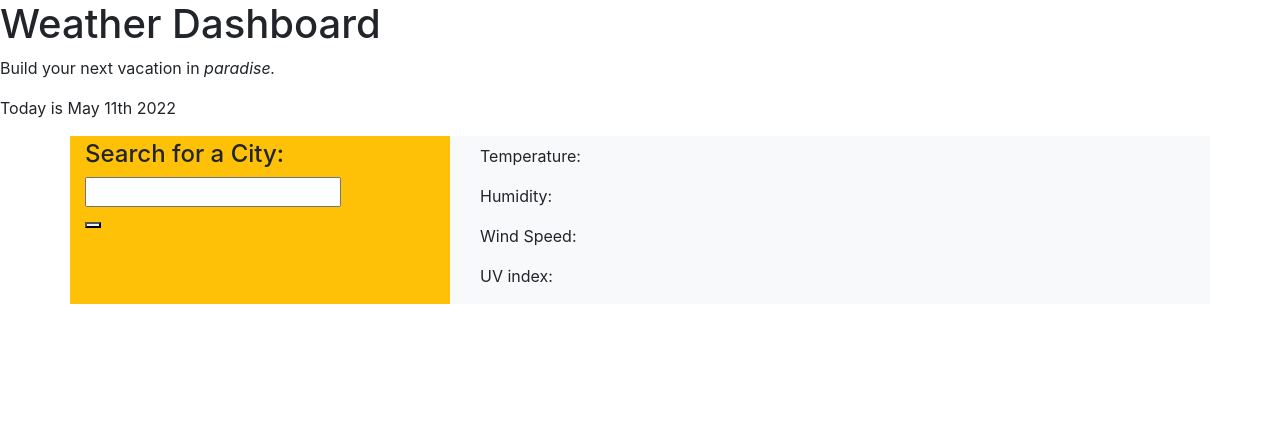
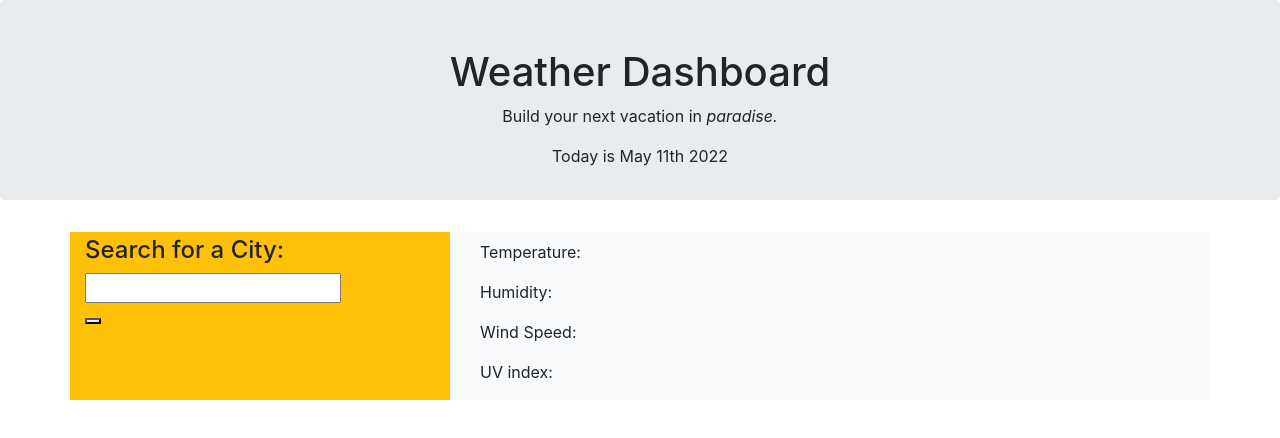
Before and after one commit to angelagola-ko/Weather-Dashboard, a plain HTML site: page index.html in a window 1280 px wide. Drawn offline with nearby package versions, Linux system fonts and the light colour scheme.

Commit message:
Added styling to header

```diff
--- a/index.html
+++ b/index.html
@@ -10,7 +10,7 @@
     <title>Weather Dashboard</title>
 </head>
 <body>
-    <header><h1>Weather Dashboard</h1>
+    <header class="jumbotron text-center p-3 pt-5"><h1>Weather Dashboard</h1>
         <p>Build your next vacation in <i>paradise.</i></p>
         <p>Today is <span id="currentDay"></span></p>
     </header>
```
